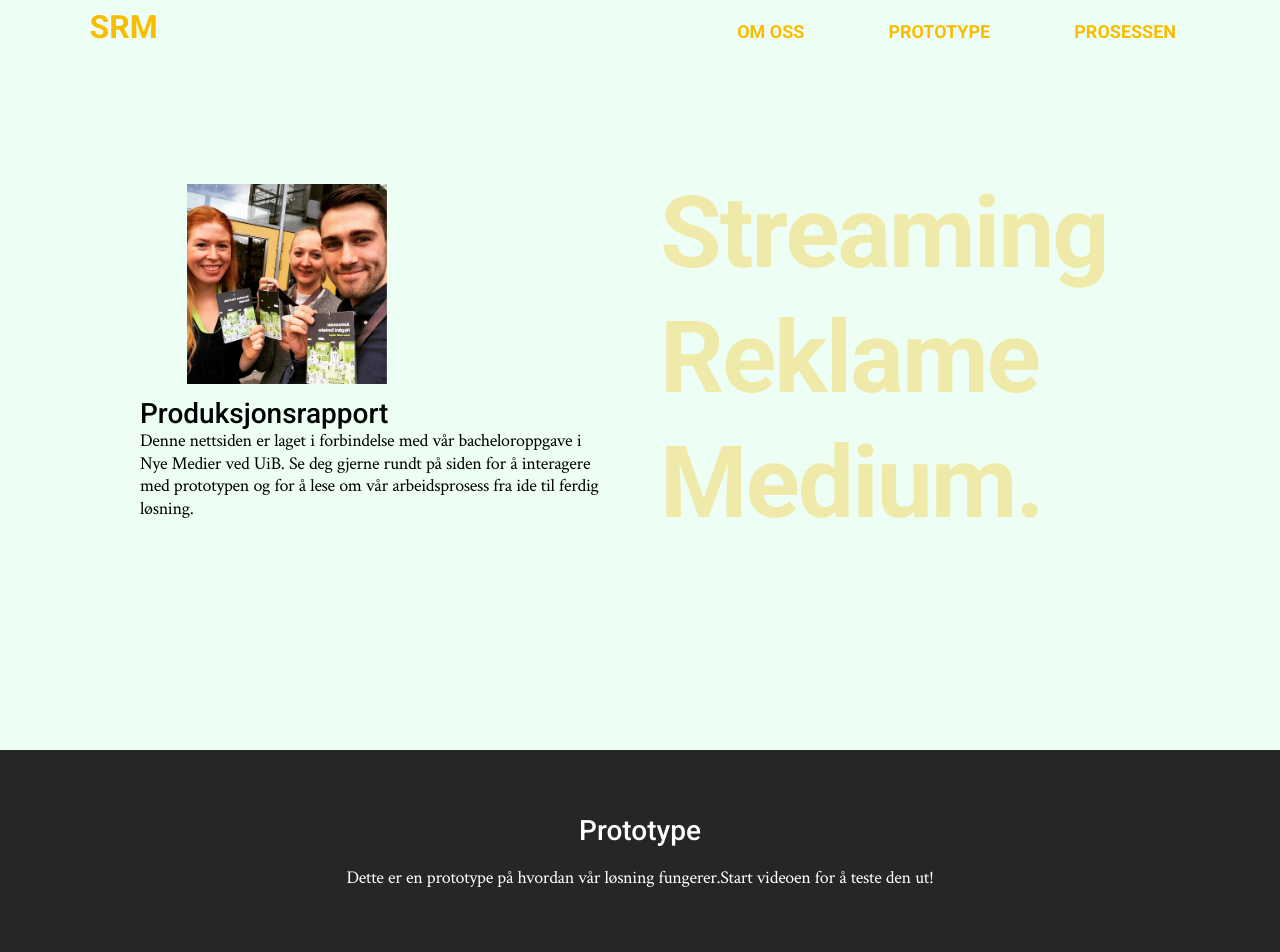
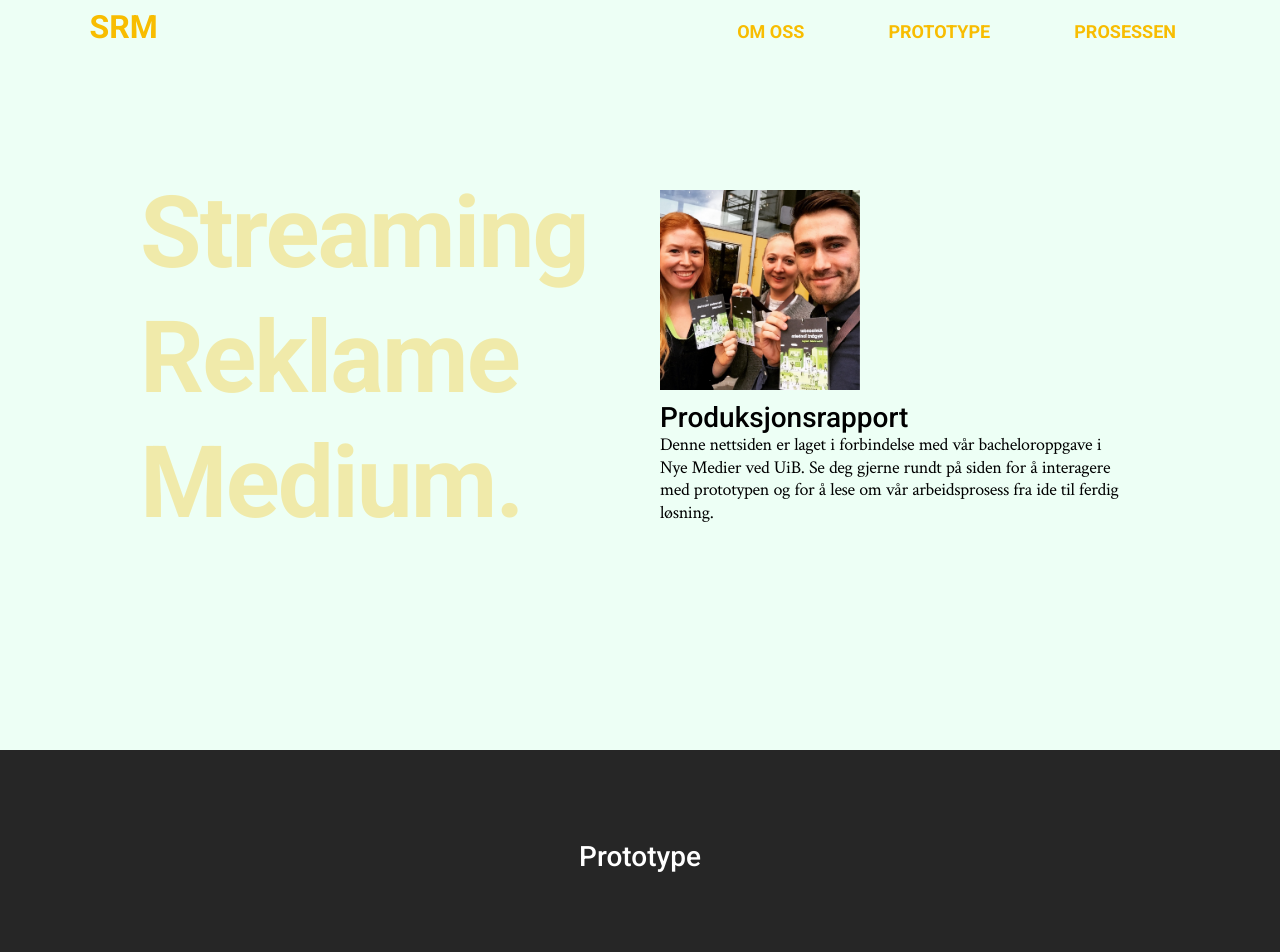
Before and after one commit to avtonheim/sumointeraktiv, a plain HTML site: page index.html in a window 1280 px wide. Shown: the top 952 px of the page. Drawn offline with nearby package versions, Linux system fonts and the light colour scheme; a script that the page names is missing.

Commit message:
Innhold klassen endringer

```diff
--- a/css/stylesheet.css
+++ b/css/stylesheet.css
@@ -78,6 +78,25 @@ nav {
   padding-top: 2em;
 }
 
+.innhold {
+  width: 100vw;
+  height: 100vh;
+}
+
+.innhold h2 {
+    font-family: 'Roboto', sans-serif;
+    font-weight: 500;
+    font-style: normal;
+    font-size: 28px;
+    margin-top: 231px;
+    text-align: justify;
+}
+
+.innholdbilde {
+    float: left;
+    margin-top: 20px;
+}
+
 .ingress {
   position: left;
   padding-top: 6.5%;
@@ -106,28 +125,26 @@ Altså høgre section*/
 }
 /*Section for tekst for å få fin padding og leseflyt*/
 .tekst {
-  padding-top: 5%;
+  padding-top: 2%;
   text-align: center;
 }
 .tekst h2 {
-	padding-bottom: 20px;
+	padding-bottom: 15px;
 }
   /*Klasse for alle sections, superklasse!*/
-.innhold {
-  width: 100vw;
-  height: 100vh;
+
+
+/*p til ingressen*/
+.ingress p{
+  margin-top: -5%;
+  margin-bottom: 2%;
+  margin-right: 20px;
 }
 
-.ingress p{
-  margin-top: -5%;
-}
-
-
-/*ingressbilde*/
+/*Bildecollage under ingressen*/
 .ingressbilde {
   width: 98%;
 }
-
 
 /*Bilde for blogg*/
 .bloggbilde {
@@ -136,6 +153,7 @@ Altså høgre section*/
   text-align: center;
   margin-left: 10%;
 }
+
 
 /*Video tag for videoen i #prototype section*/
 video {
@@ -155,7 +173,8 @@ video {
 #prototype h2, #prototype #ptext{
 	color: white;
   text-align: center;
-  padding-top: -2%;
+  margin: 0%;
+  padding-top: 5%;
 }
 
 h1{
--- a/index.html
+++ b/index.html
@@ -26,17 +26,17 @@
   </header>
 
   <section class="innhold" id="about">
-    <section class="rightblogg">
+    <section class="leftblogg">
       <!--Dette kan sløyfast eller gjørast betre-->
       <p class="bakgrunnlogo">Streaming</p>
       <p class="bakgrunnlogo">Reklame</p>
       <p class="bakgrunnlogo">Medium.</p>
     </section>
 
-    <section class="leftblogg">
-      <img class="bloggbilde" src="img/IMG_1294.jpg" alt="presentasjonsbilde" style="width: 200px;">
-      <h2>Produksjonsrapport</h2>
-      <p>Denne nettsiden er laget i forbindelse med vår bacheloroppgave i Nye Medier ved UiB. Se deg gjerne rundt på siden for å interagere med prototypen og for å lese om vår arbeidsprosess fra ide til ferdig løsning.</p>
+    <section class="rightblogg">
+      <img class="innholdbilde" src="img/IMG_1294.jpg" alt="presentasjonsbilde" style="width: 200px;">
+        <h2>Produksjonsrapport</h2>
+          <p>Denne nettsiden er laget i forbindelse med vår bacheloroppgave i Nye Medier ved UiB. Se deg gjerne rundt på siden for å interagere med prototypen og for å lese om vår arbeidsprosess fra ide til ferdig løsning.</p>
     </section>
   </section>
 
@@ -86,8 +86,7 @@
     <section class="rightblogg">
       <h3>Endelig løsning</h3>
       <p>Løsningen vi landet på involverer fenomenet Second screen. Det vil si at vi inkluderer en supplerende dataenhet
-        for å gi en forbedret seeropplevelse for innhold på en annen enhet, som for eksempel TV eller datamaskin.
-      </p>
+        for å gi en forbedret seeropplevelse for innhold på en annen enhet, som for eksempel TV eller datamaskin. Vår endelige løsning og utviklede prototype er tenkt innebygd i den eksisterende TV2 Sumo applikasjonen. Dette vil øke sannsynligheten for at brukeren vil ta i bruk løsningen. Folk er i dag kontoeiere på diverse sosiale medier, slik at det å introdusere enda en applikasjon hvor brukeren må lage enda en konto for tilgang kun vil gjøre applikasjonen og dens funksjonalitet mindre ettertraktet. Vi har utviklet en prototype som Vimond selv kan analysere og vurdere verdien av. Vår løsning er å flytte informasjonen om ønsket informasjon på en second screen som er mobiltelefoner gjennom en simulering av applikasjonen til TV2 Sumo. Vimonds løsning var å lage en slags plug-in en kan trykke på tidslinjen for å lagre klær og andre gjenstander som kan kjøpes. </p>
     </section>
   </section>
 
```
